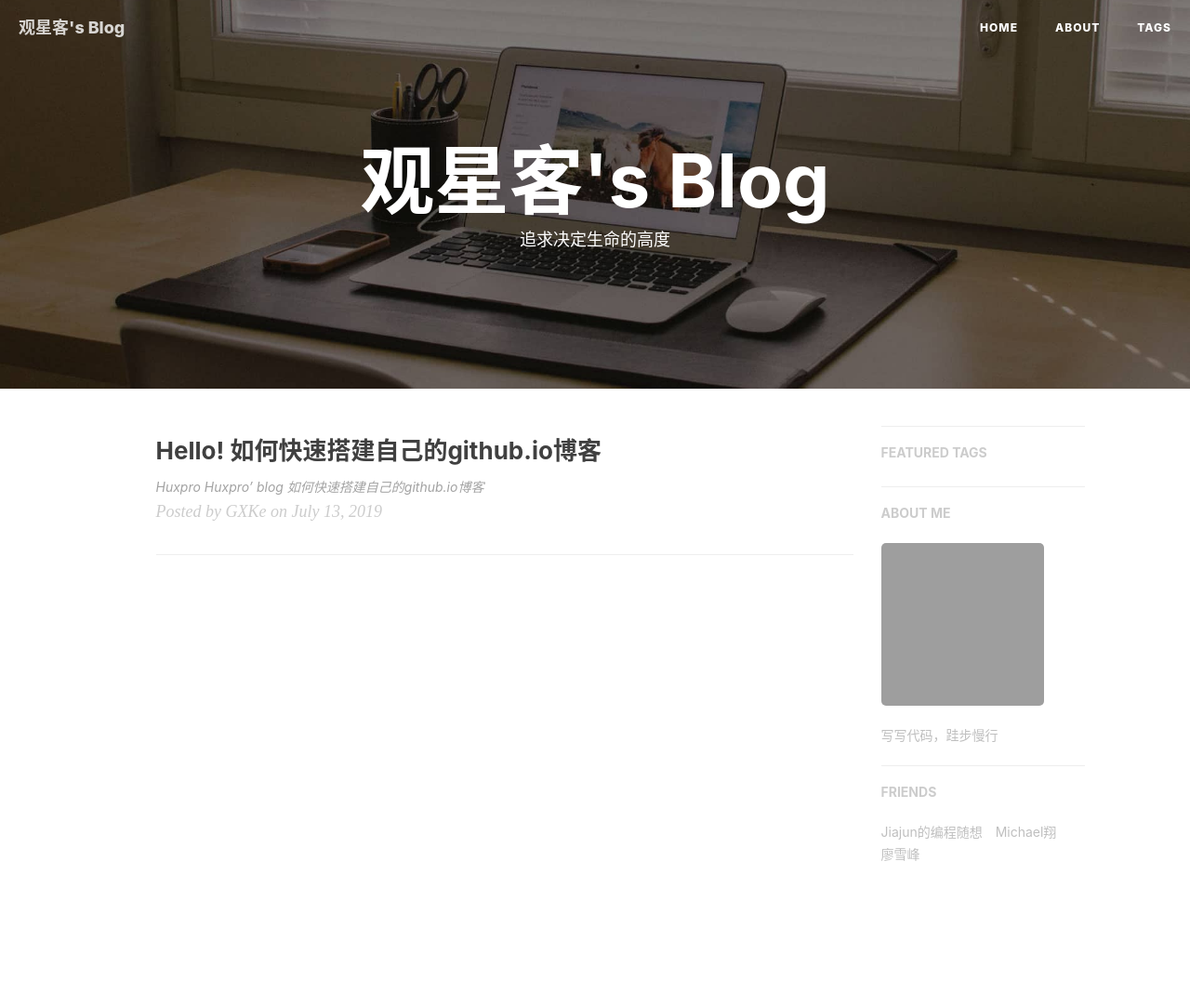
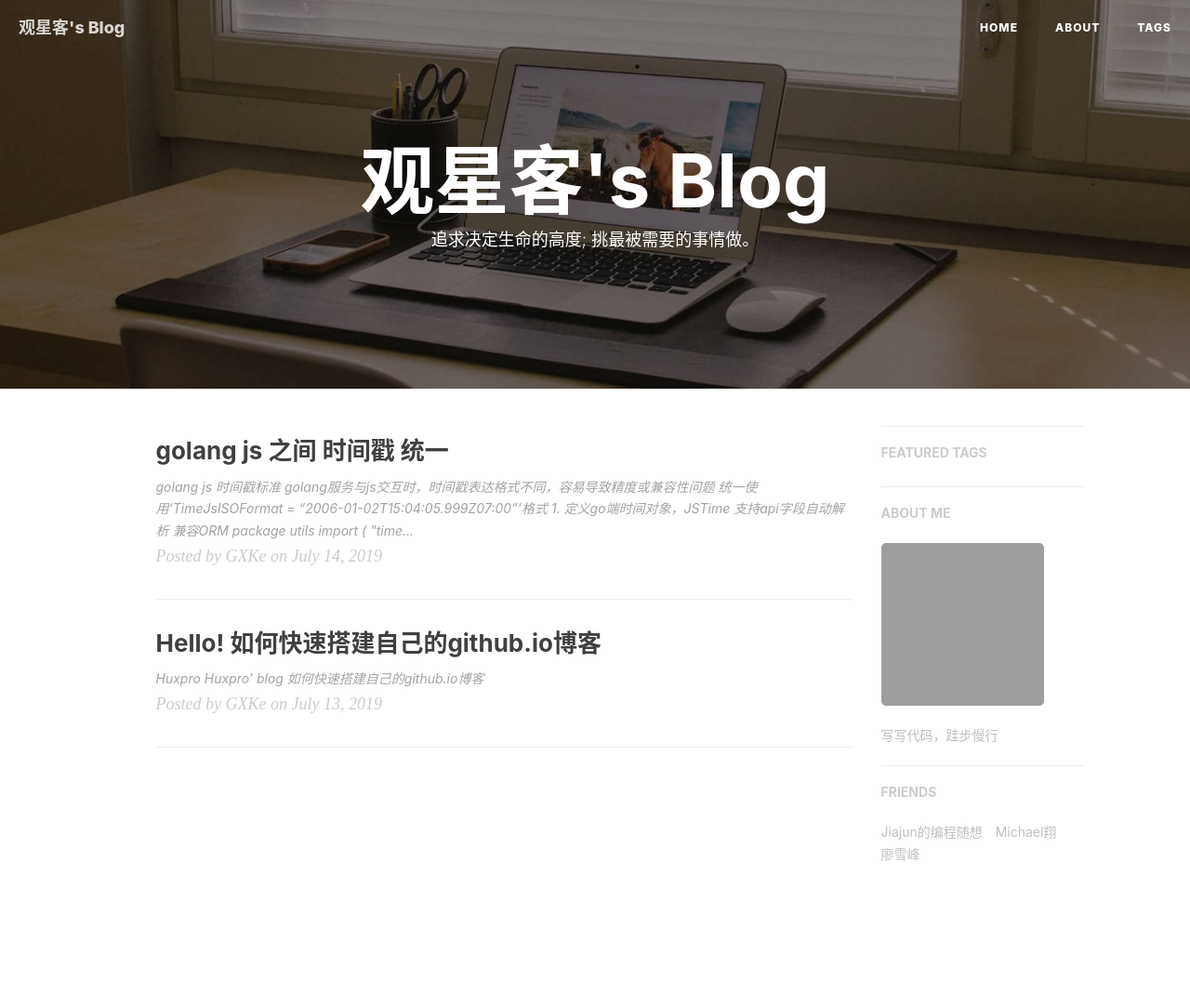
Before and after one commit to GXKe/GXKe.github.io, a Jekyll site: the page built from index.html, in a window 1280 px wide. Shown: the whole page at 93% size. Built offline with Jekyll 4.4.1, drawn with Linux system fonts in a browser that asks for light colours; nearby versions of some CDN libraries; the list of posts is cut into pages by our own code; comment, search, counter and statistics services are not loaded; grey boxes are pictures that could not be loaded.

Commit message:
add post

````diff
--- a/CNAME
+++ /dev/null
@@ -1 +0,0 @@
-gxke.github.io
--- a/_config.yml
+++ b/_config.yml
@@ -3,7 +3,7 @@ title: 观星客's Blog
 SEOTitle: 观星客's Blog
 header-img: img/home-bg.jpg
 email: caowang2008@aliyun.com
-description: "追求决定生命的高度"
+description: "追求决定生命的高度;挑最被需要的事情做。"
 keyword: ""
 url: "gxke.github.io"              # your host, for absolute URL
 baseurl: ""                             # for example, '/blog' if your blog hosted on 'host/blog'
--- /dev/null
+++ b/_posts/2019-07-14-golang-js-time.md
@@ -0,0 +1,79 @@
+---
+layout:     post
+title:      "golang js 之间 时间戳 统一"
+subtitle:   ""
+date:       2019-07-14 1:00:00
+author:     "GXKe"
+#header-img: ""
+catalog:      true
+tags:
+    - 时间戳
+    - GO
+    - JS
+---
+
+##### golang js 时间戳标准
+
+> golang服务与js交互时，时间戳表达格式不同，容易导致精度或兼容性问题
+>
+> 统一使用‘TimeJsISOFormat = "2006-01-02T15:04:05.999Z07:00"’格式
+
+###### 1. 定义go端时间对象，JSTime
+
+- 支持api字段自动解析
+- 兼容ORM
+
+```
+package utils
+
+import (
+	"time"
+)
+
+type JSTime time.Time
+
+const (
+	TimeApiFormart  = "2006-01-02 15:04:05"
+	TimeDataFormat  = "2006-01-02"
+	TimeJsISOFormat = "2006-01-02T15:04:05.999Z07:00"
+)
+
+func (t *JSTime) UnmarshalJSON(data []byte) (err error) {
+	now, err := time.ParseInLocation(`"`+TimeJsISOFormat+`"`, string(data), time.Local)
+	*t = JSTime(now)
+	return
+}
+
+func (t JSTime) MarshalJSON() ([]byte, error) {
+	b := make([]byte, 0, len(TimeJsISOFormat)+2)
+	b = append(b, '"')
+	b = time.Time(t).AppendFormat(b, TimeJsISOFormat)
+	b = append(b, '"')
+	return b, nil
+}
+
+func (t JSTime) String() string {
+	return time.Time(t).Format(TimeJsISOFormat)
+}
+
+```
+
+###### 2.JSTime对象使用
+
+
+```
+
+type Card struct {
+	f utils.JSTime
+
+	Created utils.JSTime `xorm:"created "`
+	Updated utils.JSTime `xorm:"updated "`
+}
+```
+
+###### 3.JS前端字段处理
+
+
+```
+new Date(Date.now()).toISOString()  <!--  "2006-01-02T15:04:05.999Z07:00"   -->
+```
--- a/index.html
+++ b/index.html
@@ -1,6 +1,6 @@
 ---
 layout: page
-description: "追求决定生命的高度"
+description: "追求决定生命的高度;  挑最被需要的事情做。"
 ---
 
 {% for post in paginator.posts %}
````
Also changed, not shown: _includes/about/zh.md (+1 -1 lines), _posts/2019-07-13-hello.md (+3 -0 lines).
